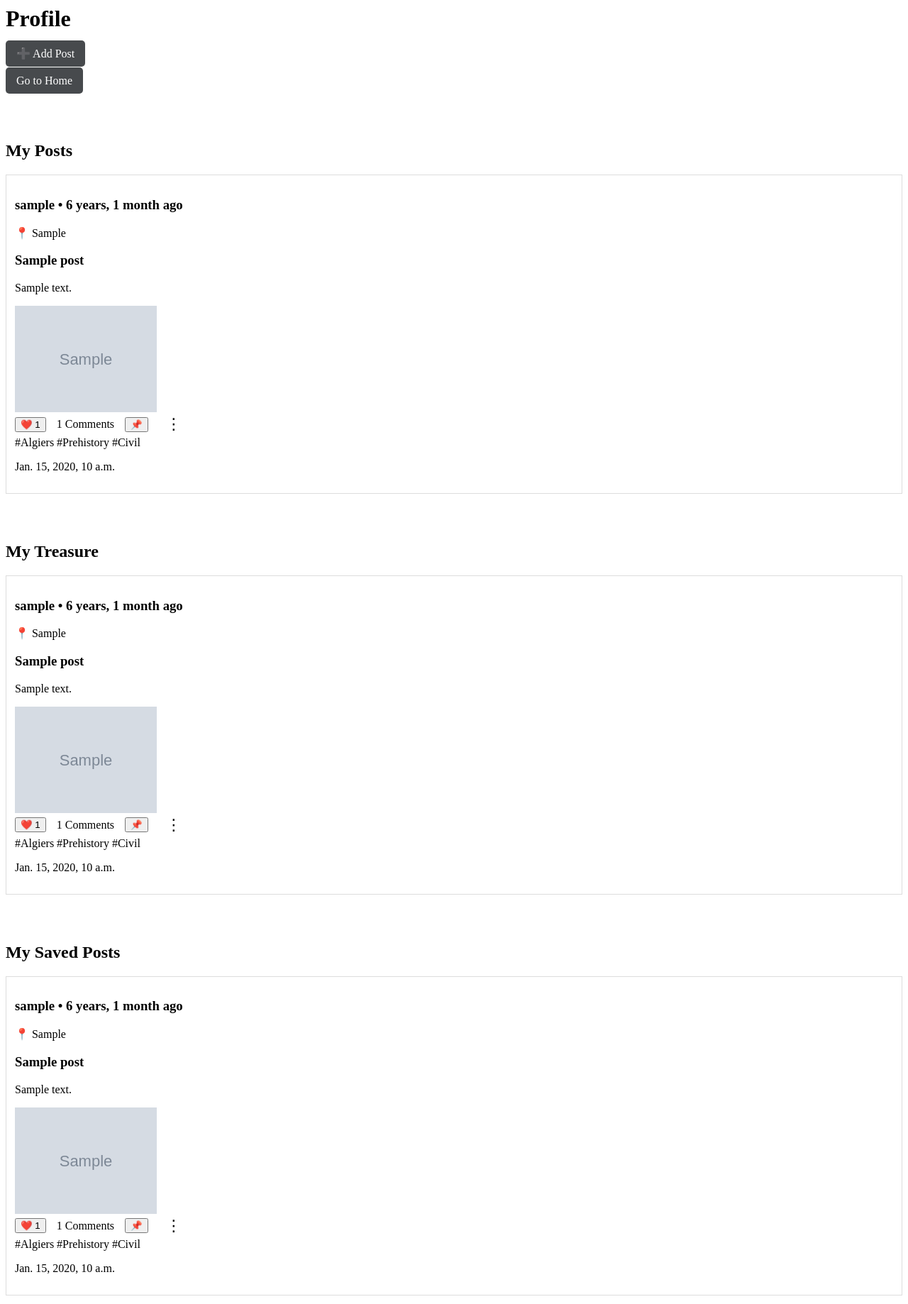
After one commit to Just-mondir/Project-2cp-EQ40, a Django app: page /profile in a window 1280 px wide. The commit adds this page. Shown: the whole page at 71% size. Run offline with Django 5.2, Linux system fonts and the light colour scheme; a user stored in the database is signed in; tables that the repository leaves empty hold one stand-in row (values such as "Sample post"); grey boxes marked "Sample" are stand-in pictures.

Commit message:
added edit and delete post

```diff
--- /dev/null
+++ b/KunuzBackend/Kunuz/templates/profile.html
@@ -0,0 +1,344 @@
+<h1>Profile</h1>
+<div style="margin-bottom: 20px">
+  <a
+    href="{% url 'add-post' %}"
+    style="
+      padding: 10px 15px;
+      background: #474a4d;
+      color: white;
+      text-decoration: none;
+      border-radius: 5px;
+    "
+  >
+    ➕ Add Post
+  </a>
+</div>
+<div style="margin-bottom: 20px">
+  <a
+    href="{% url 'home' %}"
+    style="
+      padding: 10px 15px;
+      background: #474a4d;
+      color: white;
+      text-decoration: none;
+      border-radius: 5px;
+    "
+  >
+    Go to Home
+  </a>
+</div>
+
+<br /><br />
+
+<h2>My Posts</h2>
+
+{% for post in my_posts %}
+<div style="border: 1px solid #ddd; padding: 12px; margin: 12px 0">
+  <h3>{{ post.user.username }} • {{ post.created_at|timesince }} ago</h3>
+  <p>📍 {{ post.location }}</p>
+  <h3>{{ post.title }}</h3>
+  <p>{{ post.content }}</p>
+  {% if post.post_type == "events" and post.event_details %}
+  <div>
+    <p>🗓 Starts: {{ post.event_details.starts_at|date:"M d, Y H:i" }}</p>
+
+    {% if post.event_details.ends_at %}
+    <p>⏳ Ends: {{ post.event_details.ends_at|date:"M d, Y H:i" }}</p>
+
+    {% endif %}
+  </div>
+  {% endif %} {% if post.post_type == "alert" and post.alert_details %}
+  <p>
+    🚨 {{ post.alert_details.get_urgence_level_display }} •
+    {{post.alert_details.get_current_status_display }}
+  </p>
+  {% endif %} {% for img in post.images.all %}
+  <img src="{{ img.image.url }}" style="max-width: 200px" />
+  {% endfor %}
+  <div style="display: flex; align-items: center; gap: 15px">
+    <button class="gem-btn" data-id="{{ post.id }}">
+      ❤️ <span id="gem-count-{{ post.id }}">{{ post.gems.count }}</span>
+    </button>
+
+    <span>{{ post.comments.count }} Comments</span>
+
+    <button class="save-btn" data-id="{{ post.id }}">📌</button>
+
+    {% if post.user == request.user %}
+    <div class="menu" style="position: relative">
+      <button class="menu-btn">⋮</button>
+
+      <div class="menu-dropdown">
+        <a href="{% url 'edit-post' post.id %}">✏️ Edit</a>
+
+        <a href="{% url 'delete-post' post.id %}" class="delete-btn"
+          >🗑 Delete</a
+        >
+      </div>
+    </div>
+    {% endif %}
+  </div>
+
+  <div>
+    {% if post.region %}
+    <span>#{{ post.get_region_display }}</span>
+    {% endif %} {% if post.historical_period %}
+    <span>#{{ post.get_historical_period_display }}</span>
+    {% endif %} {% if post.monument_type %}
+    <span>#{{ post.get_monument_type_display }}</span>
+    {% endif %}
+  </div>
+  <p>{{ post.created_at }}</p>
+</div>
+
+{% empty %}
+<p>No posts yet.</p>
+{% endfor %}
+<br />
+<br />
+<h2>My Treasure</h2>
+
+{% for post in gemed_posts %}
+<div style="border: 1px solid #ddd; padding: 12px; margin: 12px 0">
+  <h3>{{ post.user.username }} • {{ post.created_at|timesince }} ago</h3>
+  <p>📍 {{ post.location }}</p>
+  <h3>{{ post.title }}</h3>
+  <p>{{ post.content }}</p>
+  {% if post.post_type == "events" and post.event_details %}
+  <div>
+    <p>🗓 Starts: {{ post.event_details.starts_at|date:"M d, Y H:i" }}</p>
+
+    {% if post.event_details.ends_at %}
+    <p>⏳ Ends: {{ post.event_details.ends_at|date:"M d, Y H:i" }}</p>
+
+    {% endif %}
+  </div>
+  {% endif %} {% if post.post_type == "alert" and post.alert_details %}
+  <p>
+    🚨 {{ post.alert_details.get_urgence_level_display }} •
+    {{post.alert_details.get_current_status_display }}
+  </p>
+  {% endif %} {% for img in post.images.all %}
+  <img src="{{ img.image.url }}" style="max-width: 200px" />
+  {% endfor %}
+  <div style="display: flex; align-items: center; gap: 15px">
+    <button class="gem-btn" data-id="{{ post.id }}">
+      ❤️ <span id="gem-count-{{ post.id }}">{{ post.gems.count }}</span>
+    </button>
+
+    <span>{{ post.comments.count }} Comments</span>
+
+    <button class="save-btn" data-id="{{ post.id }}">📌</button>
+
+    {% if post.user == request.user %}
+    <div class="menu" style="position: relative">
+      <button class="menu-btn">⋮</button>
+
+      <div class="menu-dropdown">
+        <a href="{% url 'edit-post' post.id %}">✏️ Edit</a>
+
+        <form
+          action="{% url 'delete-post' post.id %}"
+          method="POST"
+          style="margin: 0"
+        >
+          {% csrf_token %}
+          <button type="submit" class="delete-btn">🗑 Delete</button>
+        </form>
+      </div>
+    </div>
+    {% endif %}
+  </div>
+
+  <div>
+    {% if post.region %}
+    <span>#{{ post.get_region_display }}</span>
+    {% endif %} {% if post.historical_period %}
+    <span>#{{ post.get_historical_period_display }}</span>
+    {% endif %} {% if post.monument_type %}
+    <span>#{{ post.get_monument_type_display }}</span>
+    {% endif %}
+  </div>
+  <p>{{ post.created_at }}</p>
+</div>
+
+{% empty %}
+<p>No posts yet.</p>
+{% endfor %}
+
+<br />
+<br />
+<h2>My Saved Posts</h2>
+
+{% for post in saved_posts %}
+<div style="border: 1px solid #ddd; padding: 12px; margin: 12px 0">
+  <h3>{{ post.user.username }} • {{ post.created_at|timesince }} ago</h3>
+  <p>📍 {{ post.location }}</p>
+  <h3>{{ post.title }}</h3>
+  <p>{{ post.content }}</p>
+  {% if post.post_type == "events" and post.event_details %}
+  <div>
+    <p>🗓 Starts: {{ post.event_details.starts_at|date:"M d, Y H:i" }}</p>
+
+    {% if post.event_details.ends_at %}
+    <p>⏳ Ends: {{ post.event_details.ends_at|date:"M d, Y H:i" }}</p>
+
+    {% endif %}
+  </div>
+  {% endif %} {% if post.post_type == "alert" and post.alert_details %}
+  <p>
+    🚨 {{ post.alert_details.get_urgence_level_display }} •
+    {{post.alert_details.get_current_status_display }}
+  </p>
+  {% endif %} {% for img in post.images.all %}
+  <img src="{{ img.image.url }}" style="max-width: 200px" />
+  {% endfor %}
+  <div style="display: flex; align-items: center; gap: 15px">
+    <button class="gem-btn" data-id="{{ post.id }}">
+      ❤️ <span id="gem-count-{{ post.id }}">{{ post.gems.count }}</span>
+    </button>
+
+    <span>{{ post.comments.count }} Comments</span>
+
+    <button class="save-btn" data-id="{{ post.id }}">📌</button>
+
+    {% if post.user == request.user %}
+    <div class="menu" style="position: relative">
+      <button class="menu-btn">⋮</button>
+
+      <div class="menu-dropdown">
+        <a href="{% url 'edit-post' post.id %}">✏️ Edit</a>
+
+        <form
+          action="{% url 'delete-post' post.id %}"
+          method="POST"
+          style="margin: 0"
+        >
+          {% csrf_token %}
+          <button type="submit" class="delete-btn">🗑 Delete</button>
+        </form>
+      </div>
+    </div>
+    {% endif %}
+  </div>
+
+  <div>
+    {% if post.region %}
+    <span>#{{ post.get_region_display }}</span>
+    {% endif %} {% if post.historical_period %}
+    <span>#{{ post.get_historical_period_display }}</span>
+    {% endif %} {% if post.monument_type %}
+    <span>#{{ post.get_monument_type_display }}</span>
+    {% endif %}
+  </div>
+  <p>{{ post.created_at }}</p>
+</div>
+
+{% empty %}
+<p>No posts yet.</p>
+{% endfor %}
+<script>
+  function getCookie(name) {
+    let cookieValue = null;
+    if (document.cookie && document.cookie !== "") {
+      const cookies = document.cookie.split(";");
+      for (let i = 0; i < cookies.length; i++) {
+        const cookie = cookies[i].trim();
+        if (cookie.substring(0, name.length + 1) === name + "=") {
+          cookieValue = decodeURIComponent(cookie.substring(name.length + 1));
+          break;
+        }
+      }
+    }
+    return cookieValue;
+  }
+  const csrftoken = getCookie("csrftoken");
+
+  // GEM
+  document.querySelectorAll(".gem-btn").forEach((button) => {
+    button.addEventListener("click", function () {
+      const postId = this.dataset.id;
+      fetch(`/gem/${postId}/`, {
+        method: "POST",
+        headers: { "X-CSRFToken": csrftoken },
+      })
+        .then((r) => r.json())
+        .then((data) => {
+          document.getElementById(`gem-count-${postId}`).innerText = data.count;
+        })
+        .catch(console.error);
+    });
+  });
+
+  // SAVE
+  document.querySelectorAll(".save-btn").forEach((button) => {
+    button.addEventListener("click", function () {
+      const postId = this.dataset.id;
+      fetch(`/save/${postId}/`, {
+        method: "POST",
+        headers: { "X-CSRFToken": csrftoken },
+      })
+        .then((r) => r.json())
+        .then((data) => {
+          // you can toggle icon based on data.saved if you want
+          // example:
+          this.textContent = data.saved ? "✅ Saved" : "📌";
+        })
+        .catch(console.error);
+    });
+  });
+</script>
+<style>
+  .menu {
+    position: relative;
+    display: inline-block;
+  }
+  .menu-btn {
+    background: none;
+    border: none;
+    font-size: 22px;
+    cursor: pointer;
+    padding: 4px 10px;
+  }
+
+  .menu-dropdown {
+    display: none;
+    position: absolute;
+    right: 0;
+    top: 28px;
+    min-width: 140px;
+    background: white;
+    border: 1px solid #ddd;
+    border-radius: 8px;
+    box-shadow: 0 8px 18px rgba(0, 0, 0, 0.12);
+    z-index: 999;
+    padding: 6px;
+  }
+
+  .menu:hover .menu-dropdown {
+    display: block;
+  }
+
+  .menu-dropdown a,
+  .menu-dropdown button {
+    display: block;
+    width: 100%;
+    text-align: left;
+    padding: 8px 10px;
+    border: none;
+    background: none;
+    text-decoration: none;
+    color: #222;
+    cursor: pointer;
+    border-radius: 6px;
+  }
+
+  .menu-dropdown a:hover,
+  .menu-dropdown button:hover {
+    background: #f2f2f2;
+  }
+
+  .delete-btn {
+    color: #c0392b;
+  }
+</style>
--- a/KunuzBackend/Kunuz/urls.py
+++ b/KunuzBackend/Kunuz/urls.py
@@ -1,6 +1,15 @@
 from django.urls import path
-from .views import HomeView, AddPostView
+from .views import HomeView, AddPostView, ProfileView,gem_post,save_post, EditPostView, DeletePostView
+from .views import add_images, delete_image
 urlpatterns = [
     path('',HomeView.as_view(),name='home'),
-    path('add-post/',AddPostView.as_view(),name='add-post')
+    path('profile',ProfileView.as_view(),name='profile'),
+    path('add-post/',AddPostView.as_view(),name='add-post'),
+    path("gem/<int:pk>/", gem_post, name="gem-post"),
+    path("save/<int:pk>/", save_post, name="save-post"),
+    path("post/<int:pk>/edit/", EditPostView.as_view(), name="edit-post"),
+    path("post/<int:pk>/delete/", DeletePostView.as_view(), name="delete-post"),
+    path("post/<int:pk>/edit/", EditPostView.as_view(), name="edit-post"),
+    path("post/<int:pk>/images/add/", add_images, name="add-images"),
+    path("images/<int:image_id>/delete/", delete_image, name="delete-image"),
 ]
--- a/KunuzBackend/Kunuz/views.py
+++ b/KunuzBackend/Kunuz/views.py
@@ -1,33 +1,77 @@
-from django.views.generic import ListView, CreateView
+from django.views.generic import ListView, CreateView,UpdateView,DeleteView
 from django.urls import reverse_lazy
 from django.contrib.auth.mixins import LoginRequiredMixin
 from django.core.exceptions import ValidationError
 from django.db import transaction
+from django.contrib.auth.decorators import login_required
+from django.shortcuts import get_object_or_404, redirect
+from .models import Post, PostImage, EventDetails, AlertDetails, Gem, Save
+from .forms import PostCreateForm, PostEditForm
+from django.http import JsonResponse
+from django.views.decorators.http import require_POST
 
-from .models import Post, PostImage, EventDetails, AlertDetails
-from .forms import PostCreateForm
-
+# fix the saved button
 
 class HomeView(ListView):
     model = Post
     template_name = "home.html"
     ordering = ["-created_at"]
 
+class ProfileView(ListView):
+    model = Post
+    template_name = "profile.html"
+    context_object_name = "my_posts"
+    def get_queryset(self):
+        return Post.objects.filter(user=self.request.user).order_by("-created_at")
+    def get_context_data(self, **kwargs):
+        context = super().get_context_data(**kwargs)
+        gemed_post_ids = Gem.objects.filter(user=self.request.user).values_list("post_id", flat=True)
+        context["gemed_posts"] = Post.objects.filter(id__in=gemed_post_ids).order_by("-created_at")
+        saved_post_ids = Save.objects.filter(user=self.request.user).values_list("post_id", flat=True)
+        context["saved_posts"] = Post.objects.filter(id__in=saved_post_ids).order_by("-created_at")
+        return context
+@login_required
+@require_POST
+def gem_post(request, pk):
+    post = get_object_or_404(Post, pk=pk)
+    gem = Gem.objects.filter(post=post, user=request.user)
+    if gem.exists():
+        gem.delete()
+        liked = False
+    else:
+        Gem.objects.create(post=post, user=request.user)
+        liked = True
+    return JsonResponse({
+        "liked": liked,
+        "count": post.gems.count()
+    })
+
+@login_required
+@require_POST
+def save_post(request, pk):
+    post = get_object_or_404(Post, pk=pk)
+    save = Save.objects.filter(post=post, user=request.user)
+    if save.exists():
+        save.delete()
+        saved = False
+    else:
+        Save.objects.create(post=post, user=request.user)
+        saved = True
+    return JsonResponse({
+        "saved": saved,
+    })
 
 class AddPostView(LoginRequiredMixin, CreateView):
     model = Post
-    form_class = PostCreateForm          # ✅ use the form (not fields=...)
+    form_class = PostCreateForm
     template_name = "add-post.html"
     success_url = reverse_lazy("home")
-
     def form_valid(self, form):
         form.instance.user = self.request.user
-
         images = self.request.FILES.getlist("images")
         if len(images) > 5:
             form.add_error(None, "You can upload up to 5 images only.")
             return self.form_invalid(form)
-
         try:
             with transaction.atomic():
                 response = super().form_valid(form)
@@ -42,14 +86,47 @@ class AddPostView(LoginRequiredMixin, CreateView):
                         post=self.object,
                         urgence_level=form.cleaned_data["urgence_level"],
                     )
-
                 for img in images:
                     post_image = PostImage(post=self.object, image=img)
                     post_image.full_clean()
                     post_image.save()
-
                 return response
-
         except ValidationError as e:
             form.add_error(None, e.message_dict if hasattr(e, "message_dict") else str(e))
             return self.form_invalid(form)
+
+class EditPostView(LoginRequiredMixin, UpdateView):
+    model = Post
+    form_class = PostEditForm
+    template_name = "edit-post.html"
+    success_url = reverse_lazy("profile")
+    def get_queryset(self):
+        return Post.objects.filter(user=self.request.user)
+
+class DeletePostView(LoginRequiredMixin, DeleteView):
+    model = Post
+    template_name = "delete-post.html"
+    success_url = reverse_lazy("profile")
+    def get_queryset(self):
+        return Post.objects.filter(user=self.request.user)
+
+
+@login_required
+@require_POST
+def add_images(request, pk):
+    post = get_object_or_404(Post, pk=pk, user=request.user)
+
+    images = request.FILES.getlist("images")
+    for f in images:
+        PostImage.objects.create(post=post, image=f)
+
+    return redirect("edit-post", pk=post.pk)
+
+
+@login_required
+@require_POST
+def delete_image(request, image_id):
+    img = get_object_or_404(PostImage, pk=image_id, post__user=request.user)
+    post_id = img.post_id
+    img.delete()
+    return redirect("edit-post", pk=post_id)
```
Also changed, not shown: KunuzBackend/Kunuz/forms.py (+12 -0 lines), KunuzBackend/Kunuz/models.py (+31 -11 lines), KunuzBackend/Kunuz/templates/delete-post.html (added, +10 -0 lines), KunuzBackend/Kunuz/templates/edit-post.html (added, +37 -0 lines), KunuzBackend/Kunuz/templates/home.html (+72 -3 lines), KunuzBackend/Kunuz/migrations/0007_save.py (added), KunuzBackend/Kunuz/migrations/0008_alter_save_post.py (added).
